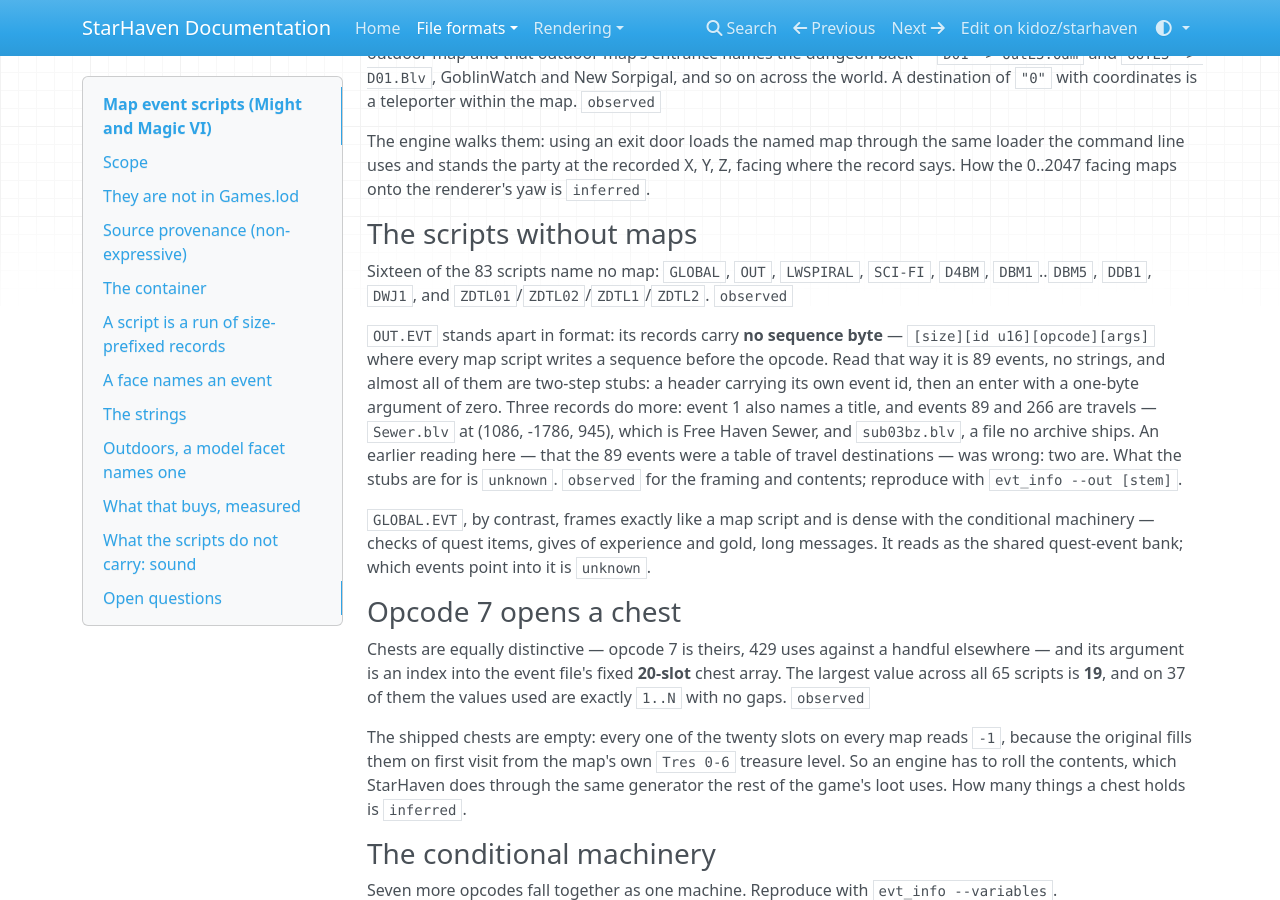
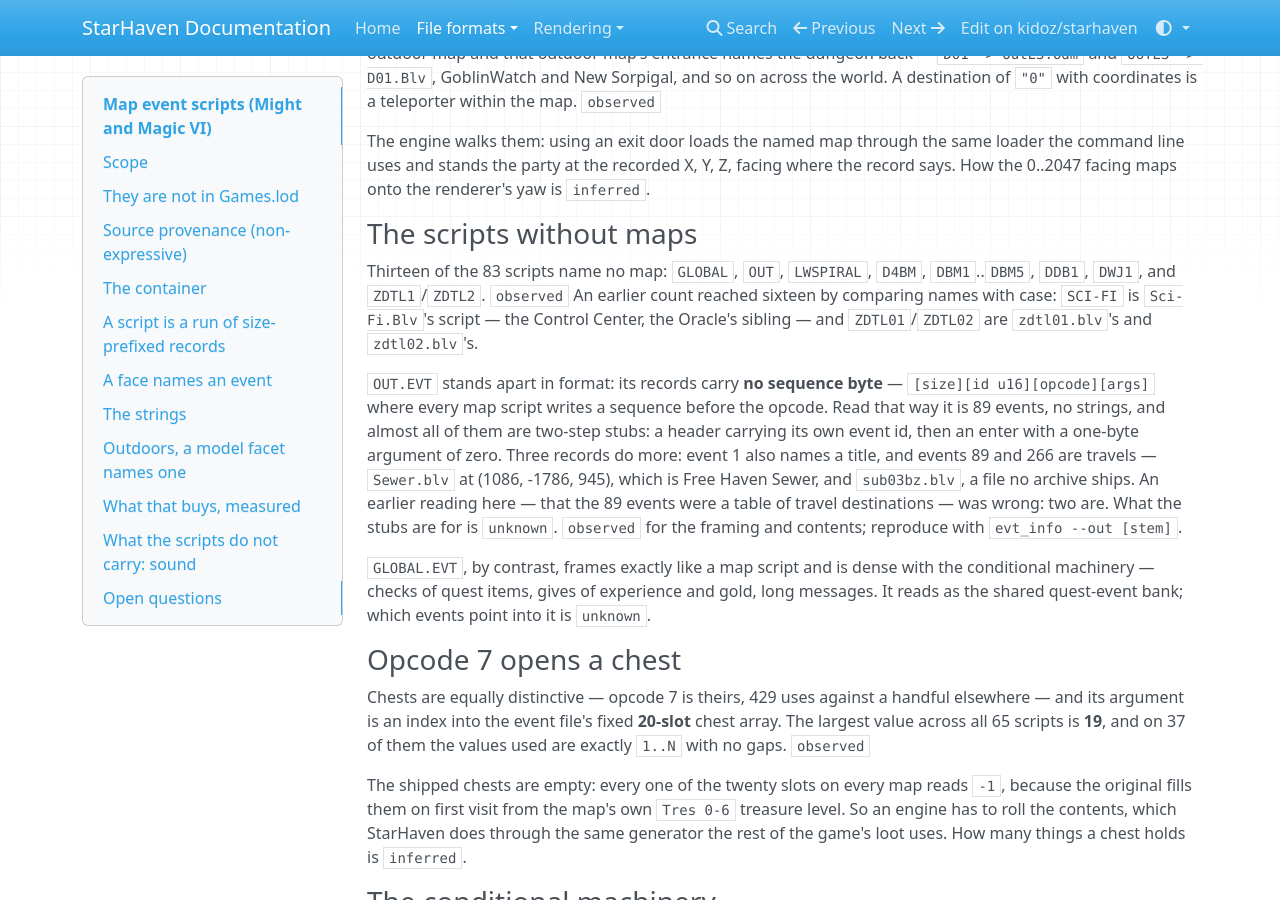
Before and after one commit to kidoz/starhaven, an MkDocs documentation site: the page built from docs/formats/map-events.md, in a window 1280 px wide and 900 px high, scrolled down 5737 px. Built offline with MkDocs 1.6.1, drawn with Linux system fonts in a browser that asks for light colours; nearby versions of some CDN libraries.

Commit message:
Count the mapless scripts without minding their case

```diff
--- a/docs/formats/map-events.md
+++ b/docs/formats/map-events.md
@@ -283,9 +283,11 @@ yaw is `inferred`.
 
 ### The scripts without maps
 
-Sixteen of the 83 scripts name no map: `GLOBAL`, `OUT`, `LWSPIRAL`, `SCI-FI`,
-`D4BM`, `DBM1`..`DBM5`, `DDB1`, `DWJ1`, and `ZDTL01`/`ZDTL02`/`ZDTL1`/`ZDTL2`.
-`observed`
+Thirteen of the 83 scripts name no map: `GLOBAL`, `OUT`, `LWSPIRAL`,
+`D4BM`, `DBM1`..`DBM5`, `DDB1`, `DWJ1`, and `ZDTL1`/`ZDTL2`. `observed`
+An earlier count reached sixteen by comparing names with case: `SCI-FI` is
+`Sci-Fi.Blv`'s script — the Control Center, the Oracle's sibling — and
+`ZDTL01`/`ZDTL02` are `zdtl01.blv`'s and `zdtl02.blv`'s.
 
 `OUT.EVT` stands apart in format: its records carry **no sequence byte** —
 `[size][id u16][opcode][args]` where every map script writes a sequence
```
